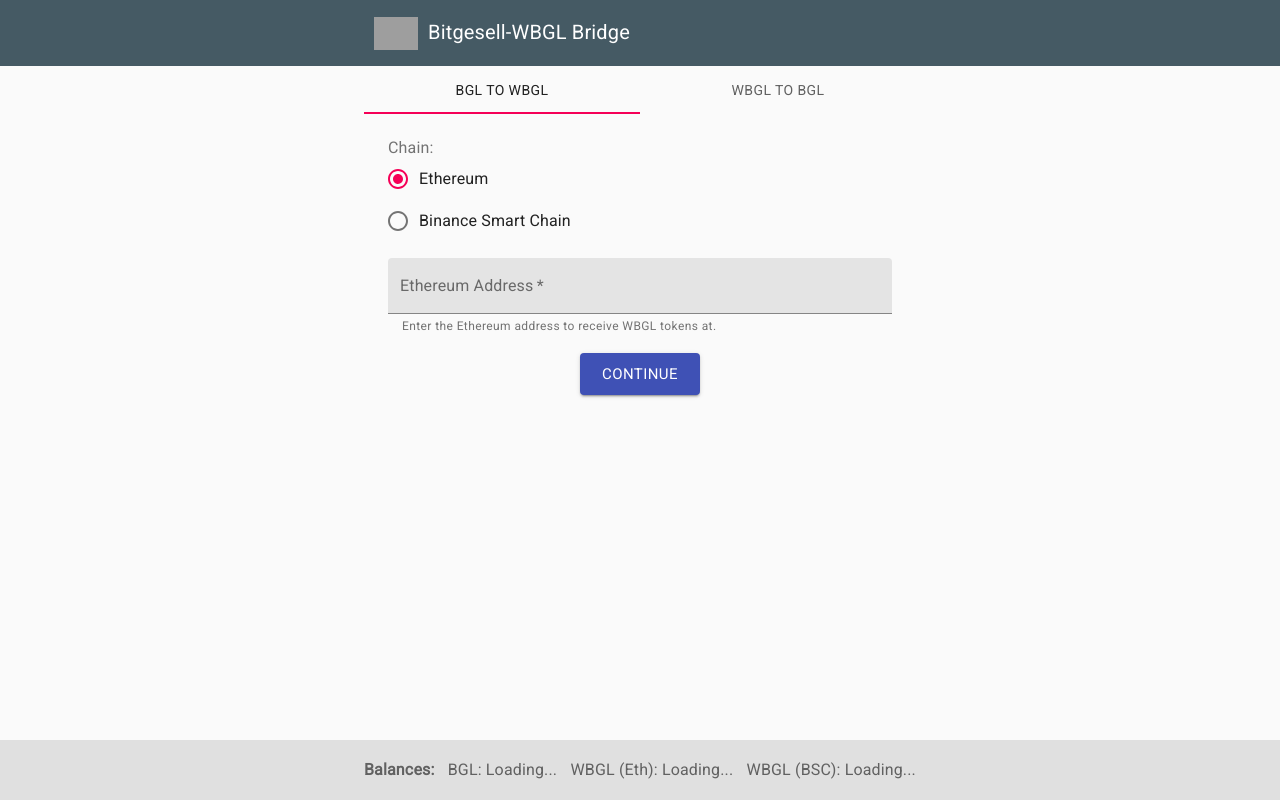
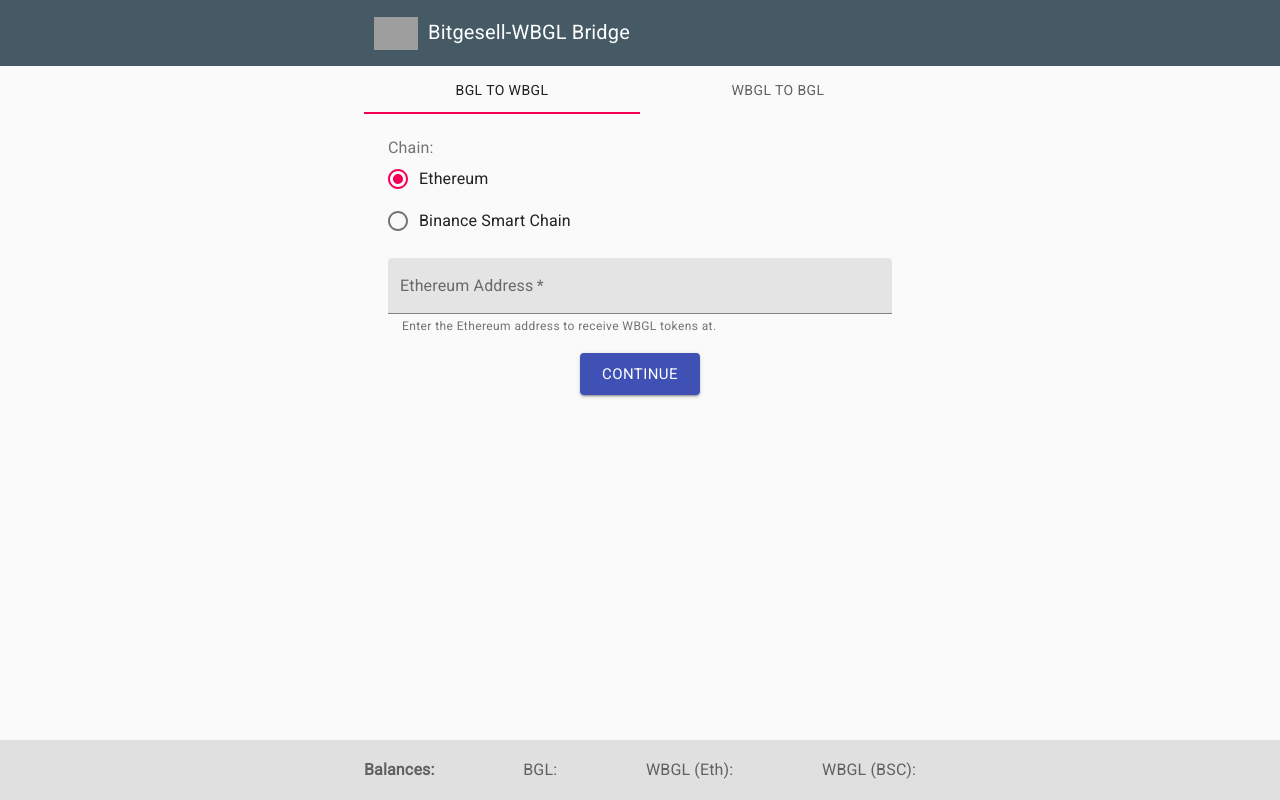
Before and after one commit to BitgesellOfficial/wbgl-bridge, a React (Create React App) app in the folder app/: page / in a window 1280 px wide. Built offline with nearby package versions, Linux system fonts and the light colour scheme; no server answers; grey boxes are pictures that could not be loaded.

Commit message:
Fix zero balance being shown as loading

```diff
--- a/app/package.json
+++ b/app/package.json
@@ -1,6 +1,6 @@
 {
   "name": "bgl-wbgl-bridge",
-  "version": "0.3.0",
+  "version": "0.3.1",
   "license": "MIT",
   "dependencies": {
     "@fontsource/roboto": "^4.3.0",
--- a/app/src/components/Footer.js
+++ b/app/src/components/Footer.js
@@ -11,7 +11,7 @@
   const {data, error} = useSWR(url(`/balance/${id}`), fetcher, {refreshInterval: 60000})
   return {
     balance: data,
-    isLoading: !error && !data,
+    isLoading: !error && typeof data !== 'number',
     isError: error,
   }
 }
@@ -32,17 +32,17 @@
           </Box>
           <Box>
             <Typography variant="subtitle1">
-              BGL: <span className={balanceClass(bglLoading)}>{bglBalance || 'Loading...'}</span>
+              BGL: <span className={balanceClass(bglLoading)}>{bglLoading ? 'Loading...' : bglBalance}</span>
             </Typography>
           </Box>
           <Box>
             <Typography variant="subtitle1">
-              WBGL (Eth): <span className={balanceClass(ethLoading)}>{ethBalance || 'Loading...'}</span>
+              WBGL (Eth): <span className={balanceClass(ethLoading)}>{ethLoading ? 'Loading...' : ethBalance}</span>
             </Typography>
           </Box>
           <Box>
             <Typography variant="subtitle1">
-              WBGL (BSC): <span className={balanceClass(bscLoading)}>{bscBalance || 'Loading...'}</span>
+              WBGL (BSC): <span className={balanceClass(bscLoading)}>{bscLoading ? 'Loading...' : bscBalance}</span>
             </Typography>
           </Box>
         </Box>
```
